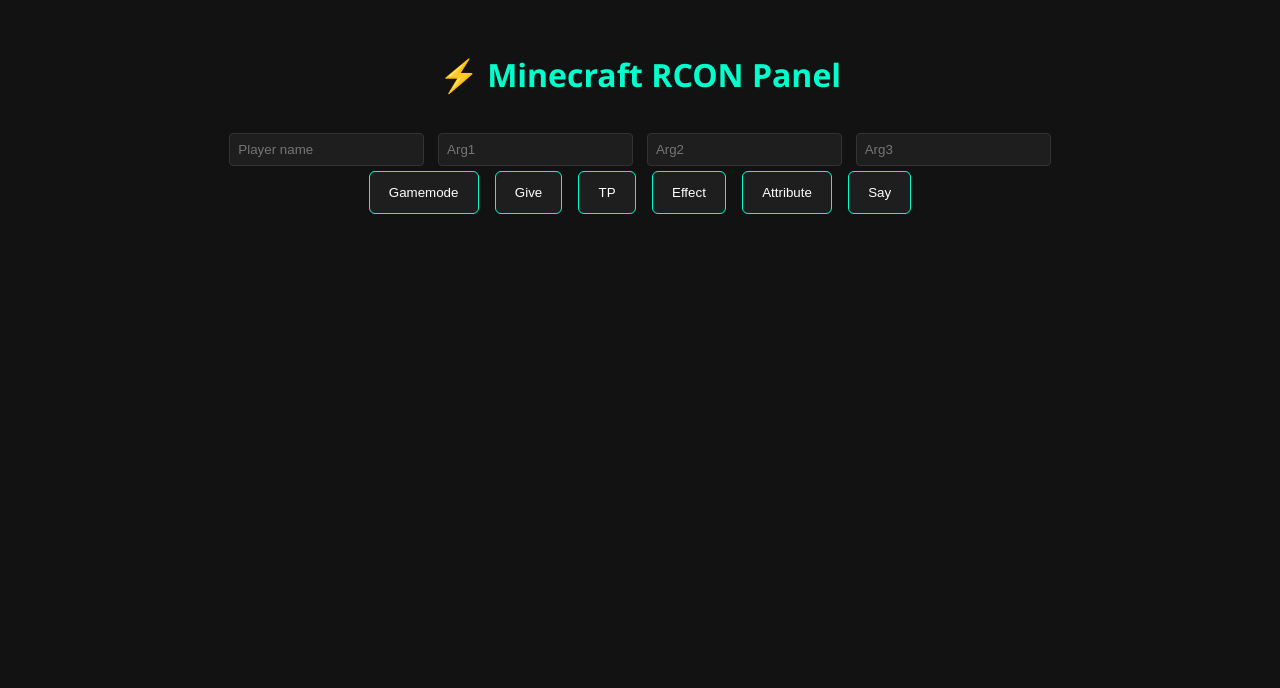
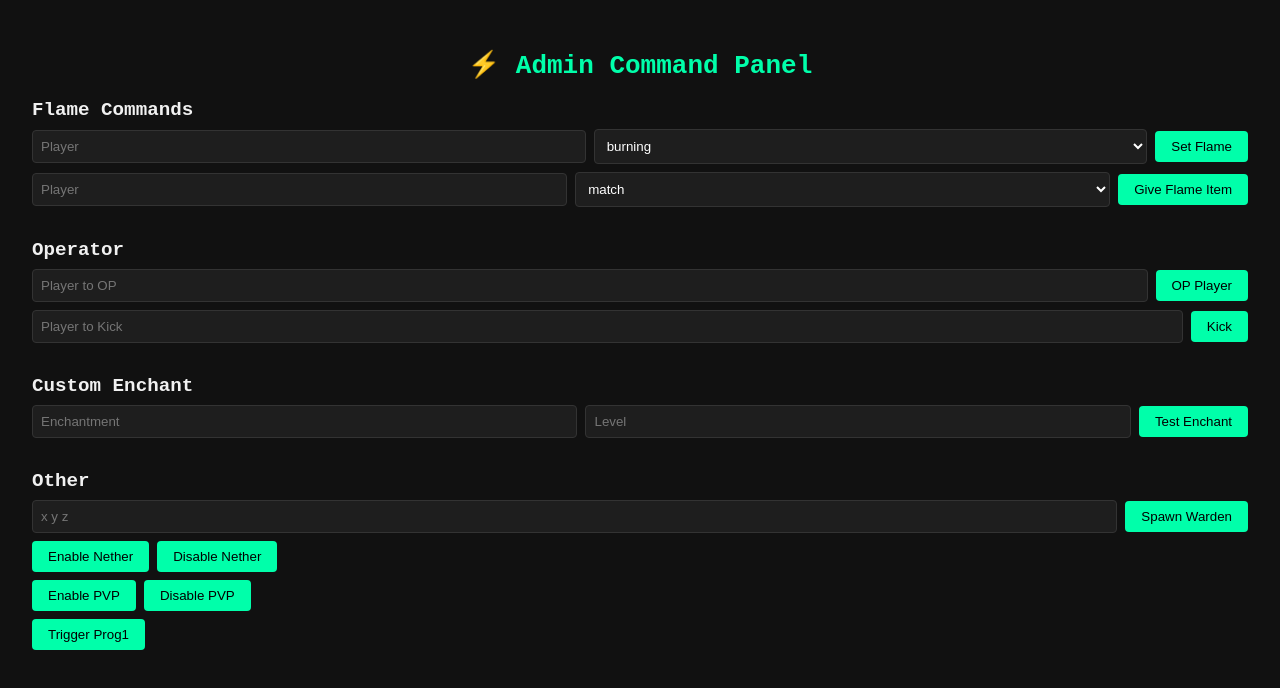
Before and after one commit to isa3sped/remoteui, a plain HTML site: page index.html in a window 1280 px wide. Drawn offline with Linux system fonts and the light colour scheme.

Commit message:
Update index.html

```diff
--- a/index.html
+++ b/index.html
@@ -1,110 +1,169 @@
 <!DOCTYPE html>
 <html lang="en">
 <head>
-  <meta charset="UTF-8" />
-  <meta name="viewport" content="width=device-width, initial-scale=1.0" />
-  <title>Minecraft RCON Quick Panel</title>
+  <meta charset="UTF-8">
+  <meta name="viewport" content="width=device-width, initial-scale=1.0">
+  <title>Quick Command Panel</title>
   <style>
     body {
-      background-color: #121212;
+      background-color: #111;
       color: #f1f1f1;
-      font-family: 'Segoe UI', sans-serif;
+      font-family: monospace;
       margin: 0;
       padding: 2rem;
     }
     h1 {
       text-align: center;
-      color: #00ffcc;
+      color: #00ffaa;
     }
-    .command-panel {
+    .section {
+      margin-bottom: 2rem;
+    }
+    .section-title {
+      margin-bottom: 0.5rem;
+      font-weight: bold;
+      font-size: 1.2rem;
+    }
+    .cmd-row {
       display: flex;
-      flex-wrap: wrap;
-      gap: 1rem;
-      justify-content: center;
+      gap: 0.5rem;
+      margin-bottom: 0.5rem;
+      align-items: center;
     }
-    .button {
-      padding: 0.8rem 1.2rem;
-      background-color: #1e1e1e;
-      color: #fff;
-      border: 1px solid #00ffcc;
-      border-radius: 6px;
-      cursor: pointer;
-      transition: background-color 0.2s;
-    }
-    .button:hover {
-      background-color: #00ffcc;
-      color: #000;
-    }
-    .form {
-      margin-top: 2rem;
-      text-align: center;
-    }
-    input {
+    input, select {
       padding: 0.5rem;
-      margin: 0.3rem;
       background: #1e1e1e;
       color: #fff;
       border: 1px solid #333;
       border-radius: 4px;
+      flex: 1;
+    }
+    button {
+      padding: 0.5rem 1rem;
+      background-color: #00ffaa;
+      color: #000;
+      border: none;
+      border-radius: 4px;
+      cursor: pointer;
+    }
+    button:hover {
+      background-color: #00dd99;
     }
   </style>
 </head>
 <body>
-  <h1>⚡ Minecraft RCON Panel</h1>
+  <h1>⚡ Admin Command Panel</h1>
 
-  <div class="form">
-    <input type="text" id="player" placeholder="Player name" />
-    <input type="text" id="arg1" placeholder="Arg1" />
-    <input type="text" id="arg2" placeholder="Arg2" />
-    <input type="text" id="arg3" placeholder="Arg3" />
+  <div class="section">
+    <div class="section-title">Flame Commands</div>
+    <div class="cmd-row">
+      <input type="text" placeholder="Player" id="flamePlayer" />
+      <select id="flameType">
+        <option>burning</option><option>frost</option><option>earth</option><option>aquatic</option>
+        <option>gust</option><option>cosmic</option><option>shadow</option><option>life</option>
+        <option>dragon</option><option>storm</option><option>wealth</option><option>warden</option>
+        <option>wither</option>
+      </select>
+      <button onclick="send('flame set')">Set Flame</button>
+    </div>
+    <div class="cmd-row">
+      <input type="text" placeholder="Player" id="giveFlamePlayer" />
+      <select id="flameItem">
+        <option>match</option><option>mace</option><option>upgrader</option>
+        <option>shield</option><option>life</option><option>token</option><option>tradertoken</option>
+      </select>
+      <button onclick="send('flame give')">Give Flame Item</button>
+    </div>
   </div>
 
-  <div class="command-panel">
-    <button class="button" onclick="sendCmd('gamemode')">Gamemode</button>
-    <button class="button" onclick="sendCmd('give')">Give</button>
-    <button class="button" onclick="sendCmd('tp')">TP</button>
-    <button class="button" onclick="sendCmd('effect')">Effect</button>
-    <button class="button" onclick="sendCmd('attribute')">Attribute</button>
-    <button class="button" onclick="sendCmd('say')">Say</button>
+  <div class="section">
+    <div class="section-title">Operator</div>
+    <div class="cmd-row">
+      <input type="text" placeholder="Player to OP" id="opPlayer" />
+      <button onclick="send('op')">OP Player</button>
+    </div>
+    <div class="cmd-row">
+      <input type="text" placeholder="Player to Kick" id="kickPlayer" />
+      <button onclick="send('kick')">Kick</button>
+    </div>
+  </div>
+
+  <div class="section">
+    <div class="section-title">Custom Enchant</div>
+    <div class="cmd-row">
+      <input type="text" placeholder="Enchantment" id="enchantName" />
+      <input type="text" placeholder="Level" id="enchantLevel" />
+      <button onclick="send('customenchant')">Test Enchant</button>
+    </div>
+  </div>
+
+  <div class="section">
+    <div class="section-title">Other</div>
+    <div class="cmd-row">
+      <input type="text" placeholder="x y z" id="wardenXYZ" />
+      <button onclick="send('wardenboss')">Spawn Warden</button>
+    </div>
+    <div class="cmd-row">
+      <button onclick="send('enablenether')">Enable Nether</button>
+      <button onclick="send('disablenether')">Disable Nether</button>
+    </div>
+    <div class="cmd-row">
+      <button onclick="send('enablepvp')">Enable PVP</button>
+      <button onclick="send('disablepvp')">Disable PVP</button>
+    </div>
+    <div class="cmd-row">
+      <button onclick="send('prog1')">Trigger Prog1</button>
+    </div>
   </div>
 
   <script>
     const API_URL = "https://90116464-7343-4fb3-ad14-5b7f8def911b-00-1p92o521rbwip.kirk.replit.dev/api/command";
 
-    async function sendCmd(cmd) {
-      const player = document.getElementById('player').value;
-      const args = [
-        document.getElementById('arg1').value,
-        document.getElementById('arg2').value,
-        document.getElementById('arg3').value
-      ].filter(Boolean);
+    async function send(cmd) {
+      let args = [];
+      let player = "";
 
-      if (!player) {
-        alert("Enter player name.");
-        return;
+      switch (cmd) {
+        case 'op':
+          player = document.getElementById('opPlayer').value;
+          break;
+        case 'kick':
+          player = document.getElementById('kickPlayer').value;
+          break;
+        case 'flame set':
+          player = document.getElementById('flamePlayer').value;
+          args = [document.getElementById('flameType').value];
+          break;
+        case 'flame give':
+          player = document.getElementById('giveFlamePlayer').value;
+          args = [document.getElementById('flameItem').value];
+          break;
+        case 'customenchant':
+          player = "@s";
+          args = [document.getElementById('enchantName').value, document.getElementById('enchantLevel').value];
+          break;
+        case 'wardenboss':
+          player = "@s";
+          args = document.getElementById('wardenXYZ').value.trim().split(" ");
+          break;
+        default:
+          player = "@s"; // fallback target
       }
 
-      const payload = {
-        player: player,
-        command: cmd,
-        args: args
-      };
+      if (!player) return alert("Missing player name");
+
+      const payload = { player, command: cmd, args };
 
       try {
         const res = await fetch(API_URL, {
-          method: 'POST',
-          headers: { 'Content-Type': 'application/json' },
+          method: "POST",
+          headers: { "Content-Type": "application/json" },
           body: JSON.stringify(payload)
         });
-
-        if (!res.ok) {
-          throw new Error(`Status ${res.status}`);
-        }
-
         const json = await res.json();
-        console.log("✅ Sent:", json);
-      } catch (err) {
-        alert("❌ Failed to send command: " + err.message);
+        console.log("✅ Command sent:", json);
+      } catch (e) {
+        alert("❌ Failed to send: " + e.message);
       }
     }
   </script>
```
